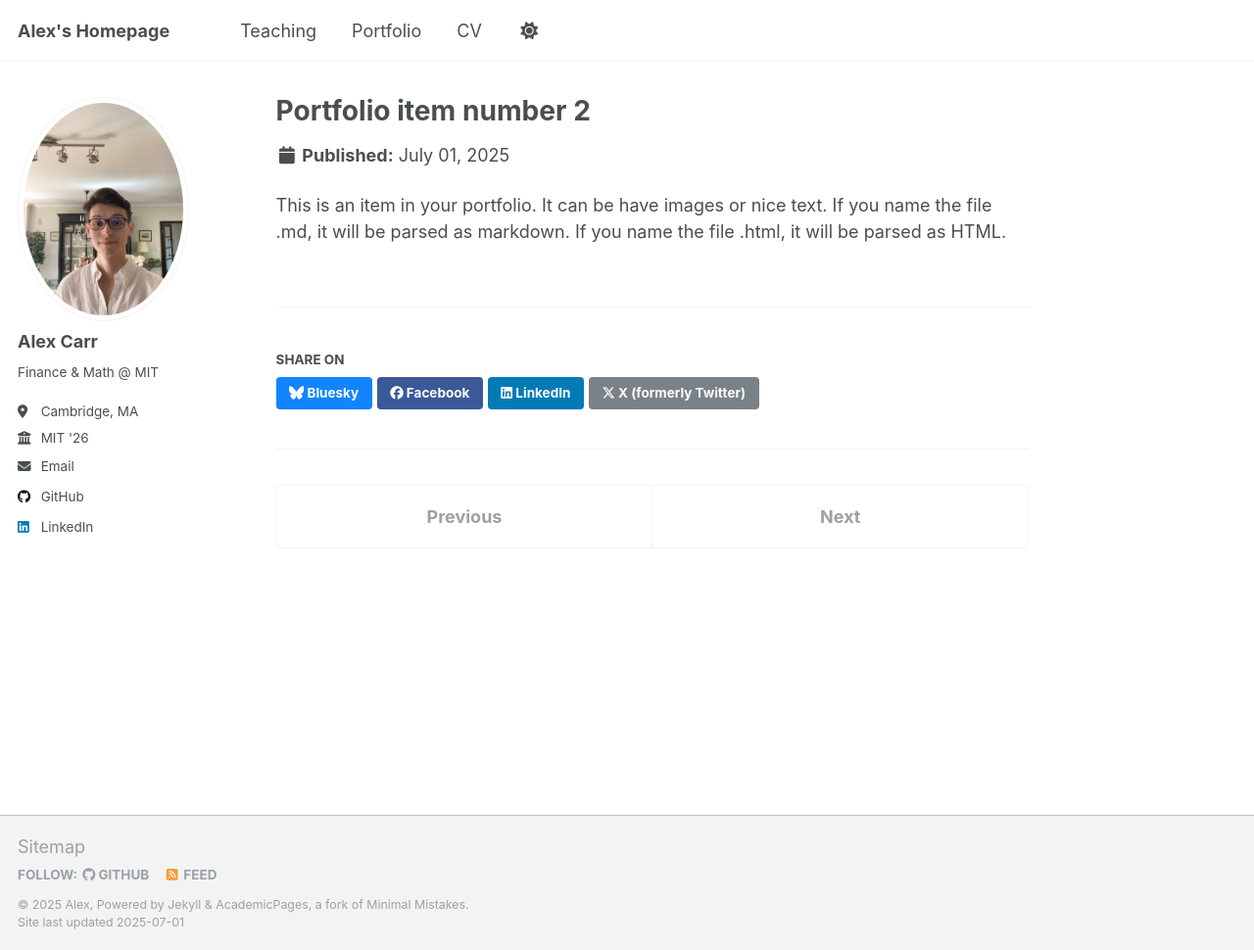
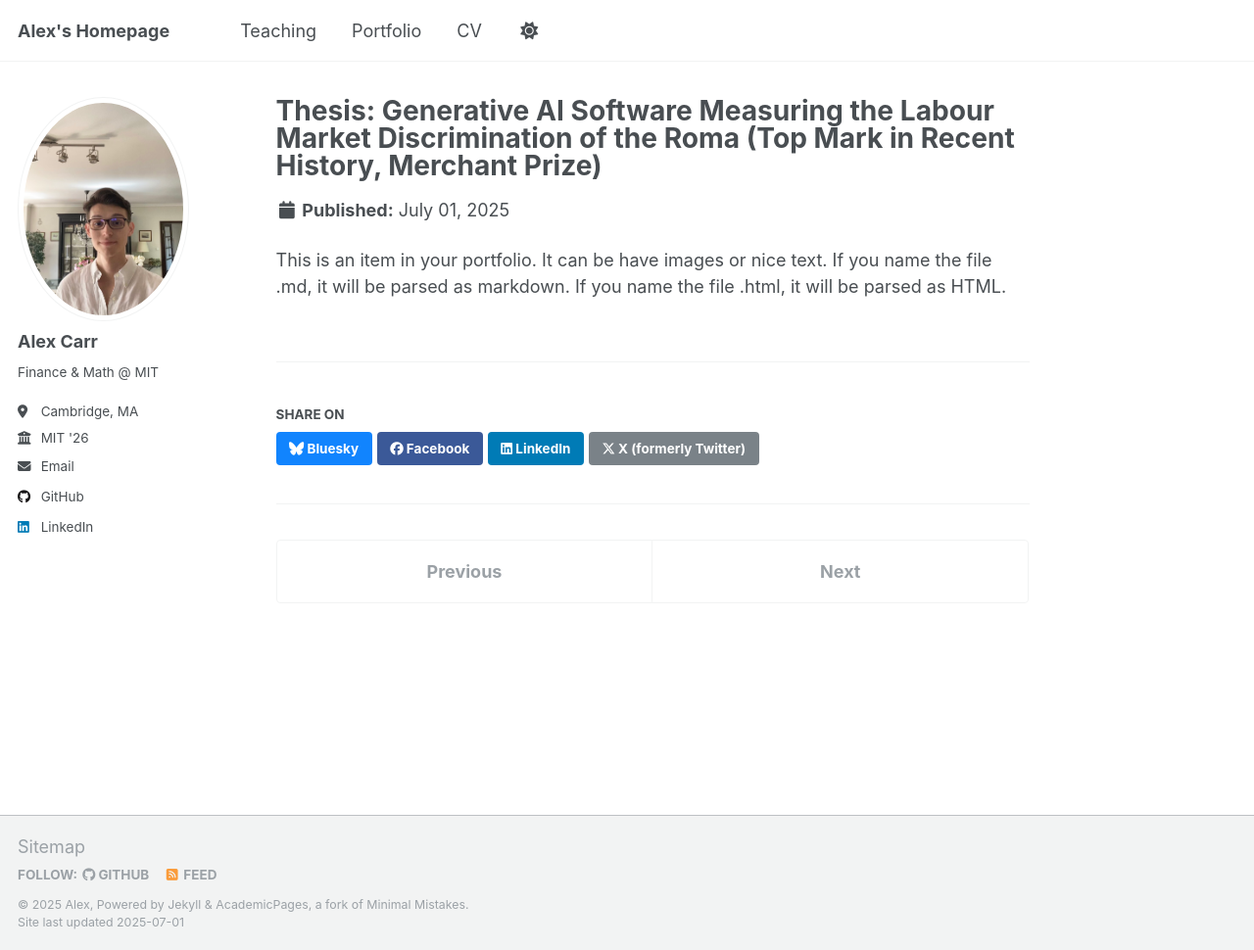
Before and after one commit to AlexandrCarr/AlexandrCarr.github.io, a Jekyll site: the page built from _portfolio/portfolio-2.html, in a window 1280 px wide and 970 px high. Shown: the whole window at 98% size. Built offline with Jekyll 4.4.1, drawn with Linux system fonts in a browser that asks for light colours.

Commit message:
Update portfolio-2.html

```diff
--- a/_portfolio/portfolio-2.html
+++ b/_portfolio/portfolio-2.html
@@ -1,5 +1,5 @@
 ---
-title: "Portfolio item number 2"
+title: "Thesis: Generative AI Software Measuring the Labour Market Discrimination of the Roma (Top Mark in Recent History, Merchant Prize)"
 excerpt: "Short description of portfolio item number 2 <br/><img src='/images/500x300.png'>"
 collection: portfolio
 ---
```
